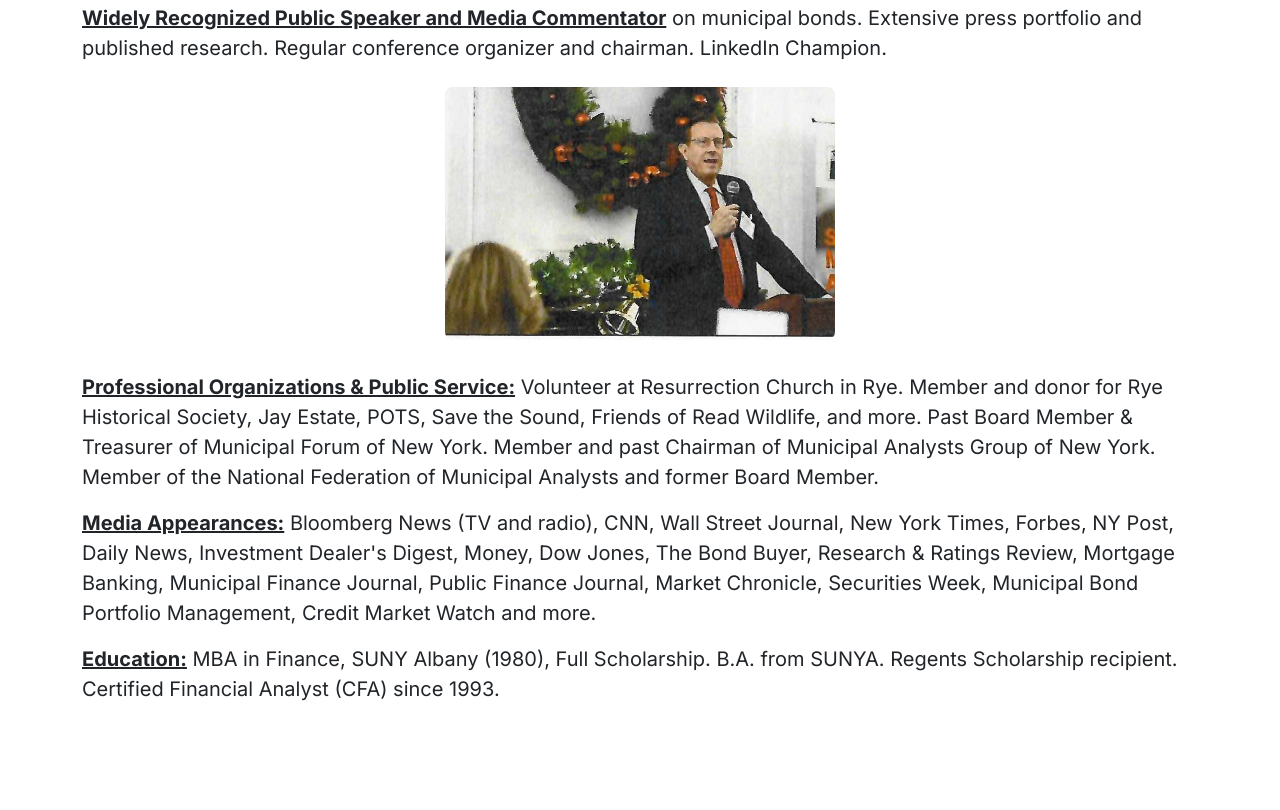
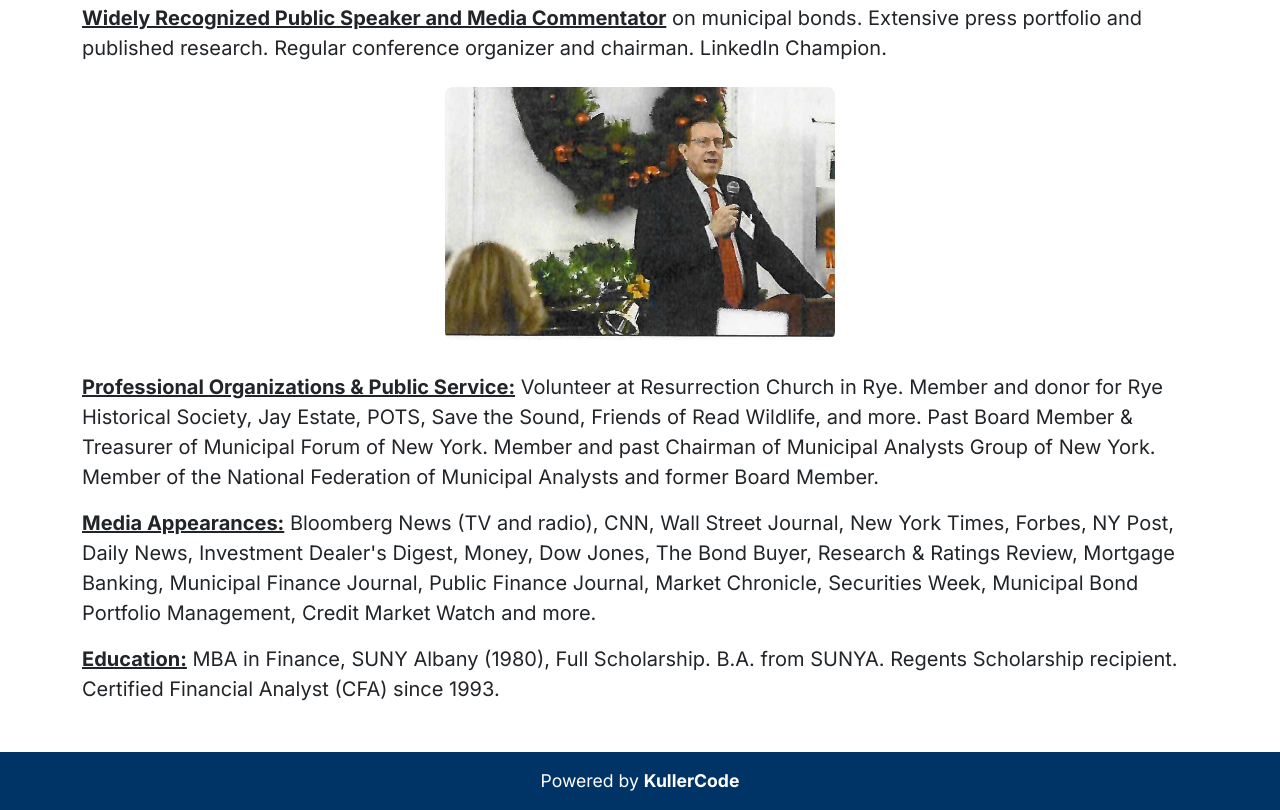
Before and after one commit to KullerCode/votekvk, a plain HTML site: page experience.html in a window 1280 px wide. Shown: the part 1942-2752 px from the top of the page. Before the commit the page ends 2694 px from the top, so only its background shows below. Drawn offline with nearby package versions, Linux system fonts and the light colour scheme.

Commit message:
added footer to each page

```diff
--- a/experience.html
+++ b/experience.html
@@ -104,6 +104,9 @@
   <div class="container greybgexp mb-5">
     <p><strong><u>Education:</u></strong> MBA in Finance, SUNY Albany (1980), Full Scholarship. B.A. from SUNYA. Regents Scholarship recipient. Certified Financial Analyst (CFA) since 1993.</p>
   </div>
+  <footer style="text-align: center; padding: 1rem; background-color: #003366; color: white; font-size: 1.1rem;">
+    Powered by <strong>KullerCode</strong>
+  </footer>
   <script src="https://cdn.jsdelivr.net/npm/bootstrap@5.3.5/dist/js/bootstrap.bundle.min.js"></script>
   <script src="./script.js"></script>
 </body>
```
Also changed, not shown: arounddistrict7.html (+4 -0 lines), endorsements.html (+3 -1 lines), index.html (+3 -1 lines), ontheissues.html (+3 -0 lines).
